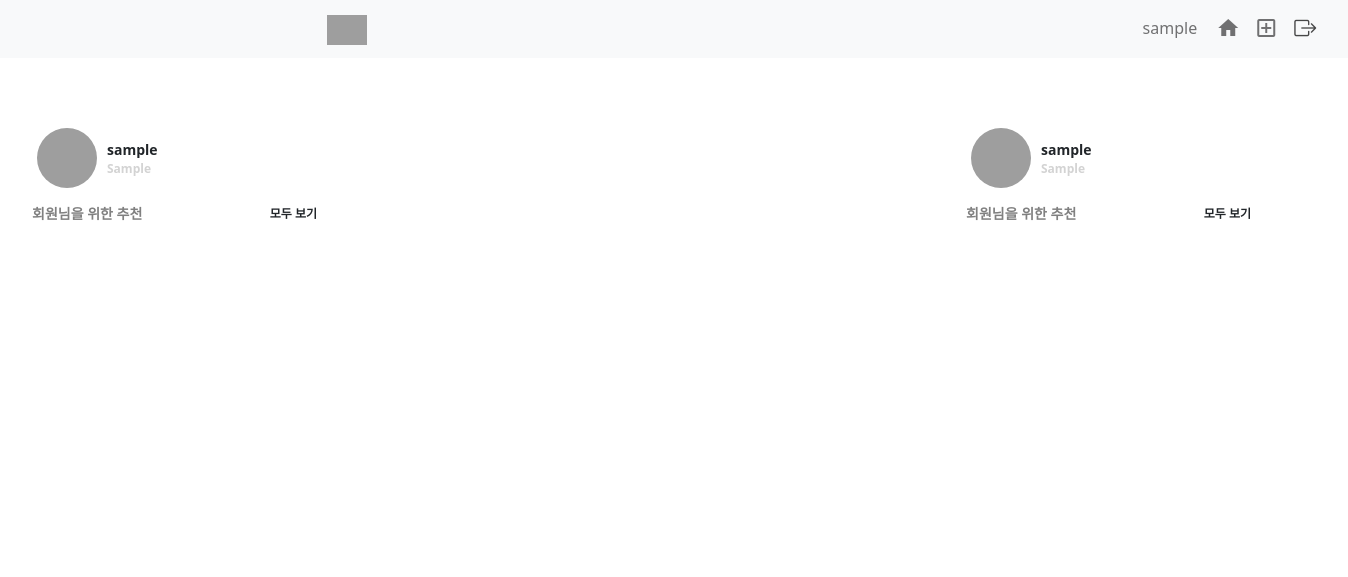
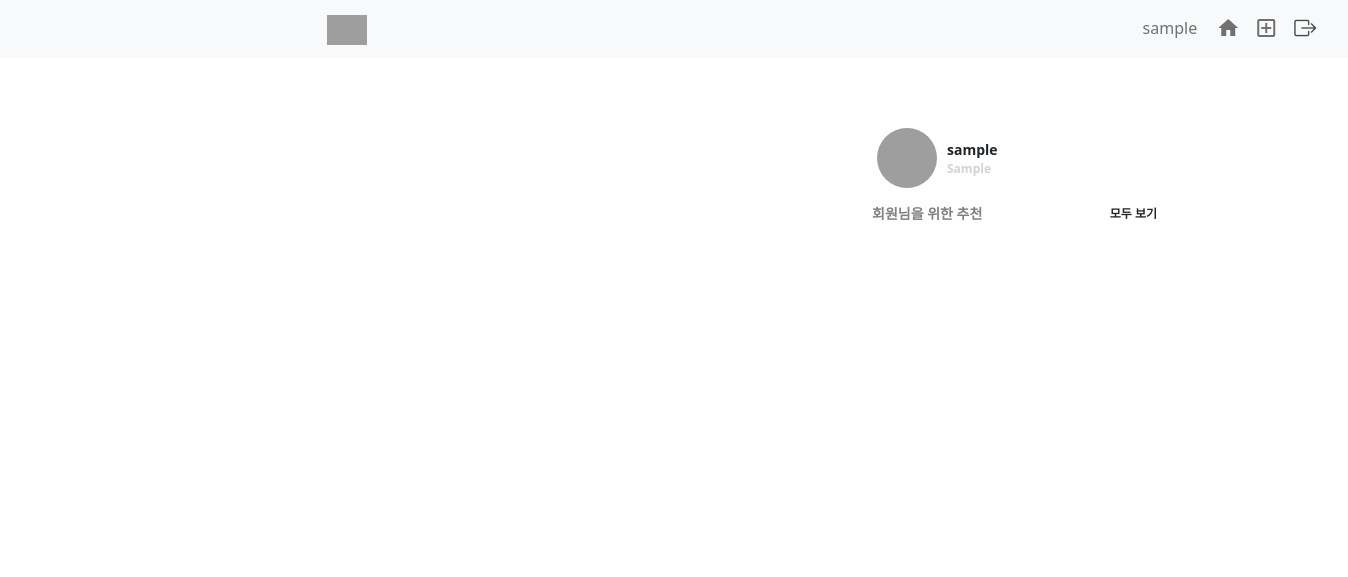
Before and after one commit to ssuin52/new_instagram, a Django app: page /tweet/ in a window 1720 px wide. Shown: the top 577 px of the page, without its empty margins (53-1401 px from the left). Run offline with Django 4.2, Linux system fonts and the light colour scheme; the visitor is signed in with stand-in values (Sample User, id 1); data comes from the database, SQL or seed files in the repository; data that the repository does not hold is empty; some libraries are stand-ins or nearby versions; grey boxes are pictures that could not be loaded.

Commit message:
메인페이지 수정

```diff
--- a/templates/tweet/home.html
+++ b/templates/tweet/home.html
@@ -3,67 +3,8 @@
 메인페이지
 {% endblock %}
 {% block content %}
-<div class="main_body" , style="width: 1700px;">
-
-    <!-- 오른 쪽 컬럼-->
-    <div class="right_body">
-        <div class="feed_name" style="justify-content: space-between">
-            <div style="display: flex; align-items: center; ">
-                <div class="big_profile_box">
-                    {% if user.image %}
-                    <img class="profile_img" src="{{ user.image.url }}">
-                    {% else %}
-                    <img class="profile_img"
-                        src="https://us.123rf.com/450wm/thesomeday123/thesomeday1231712/thesomeday123171200009/91087331-%EB%82%A8%EC%84%B1%EC%9D%84%EC%9C%84%ED%95%9C-%EA%B8%B0%EB%B3%B8-%EC%95%84%EB%B0%94%ED%83%80-%ED%94%84%EB%A1%9C%ED%95%84-%EC%95%84%EC%9D%B4%EC%BD%98-%ED%9A%8C%EC%83%89-%EC%82%AC%EC%A7%84-%EC%9E%90%EB%A6%AC-%ED%91%9C%EC%8B%9C-%EC%9E%90-%EC%9D%BC%EB%9F%AC%EC%8A%A4%ED%8A%B8-%EB%B2%A1%ED%84%B0.jpg?ver=6">
-                    {% endif %}
-                </div>
-                <div class="name_content">
-                    <span class="feed_name_txt"> {{ user.username }} </span>
-                    <span class="name_content_txt"> {{ user.first_name }} </span>
-                </div>
-            </div>
-        </div>
-        <div class="recommend_box">
-            <span style="color: gray"> 회원님을 위한 추천</span>
-            {% if user.is_authenticated %}
-            <span style="font-size: 12px;">
-                <a style="text-decoration: none; color: inherit;" href="/user">모두 보기</a>
-            </span>
-            {% endif %}
-        </div>
-        <div>
-            {% for rl in recommend_list %}
-                <div class="feed_name" style="justify-content: space-between">
-                    <div class="profile_box">
-                        {% if user.image %}
-                        <img class="profile_img" src="{{ user.image.url }}">
-                        {% else %}
-                        <img class="profile_img"
-                            src="https://us.123rf.com/450wm/thesomeday123/thesomeday1231712/thesomeday123171200009/91087331-%EB%82%A8%EC%84%B1%EC%9D%84%EC%9C%84%ED%95%9C-%EA%B8%B0%EB%B3%B8-%EC%95%84%EB%B0%94%ED%83%80-%ED%94%84%EB%A1%9C%ED%95%84-%EC%95%84%EC%9D%B4%EC%BD%98-%ED%9A%8C%EC%83%89-%EC%82%AC%EC%A7%84-%EC%9E%90%EB%A6%AC-%ED%91%9C%EC%8B%9C-%EC%9E%90-%EC%9D%BC%EB%9F%AC%EC%8A%A4%ED%8A%B8-%EB%B2%A1%ED%84%B0.jpg?ver=6">
-                        {% endif %}
-                    </div>
-                    <div class="name_content">
-                        <span class="feed_name_txt"> {{ rl.username }} </span>
-                        <span class="name_content_txt"> {{ rl.first_name }}</span>
-                    </div>
-                    <div>
-                        {% if rl in user.follow.all %}
-                        <a href="/tweet/home/{{ rl.id }}" class="link_txt"style="color:grey;">
-                            팔로잉
-                        </a>
-                        {% else %}
-                        <a href="/tweet/home/{{ rl.id }}" class="link_txt" >
-                            팔로우
-                        </a>
-                        {% endif %}
-                    </div>
-
-                </div>
-            {% endfor %}
-        </div>
-    </div>
+<div class="main_body" , style="width: 1000px; margin: 0px auto 0px auto;">
     <!-- 왼쪽 컬럼-->
-
     <!-- 작성 된 글이 나오는 곳 -->
     <div class="left_body">
         {% for tw in tweet %}
@@ -74,7 +15,7 @@
                         <div class="big_profile_box">
                             <a href="/tweet/{{ tw.id }}">
                                 {% if tw.image %}
-                                <img class="profileimage" src="{{ tw.profile_image.url }}">
+                                <img class="profileimage" src="{{ tw.image.url }}">
                                 {% else %}
                                 <img class="profileimage"
                                     src="https://us.123rf.com/450wm/thesomeday123/thesomeday1231712/thesomeday123171200009/91087331-%EB%82%A8%EC%84%B1%EC%9D%84%EC%9C%84%ED%95%9C-%EA%B8%B0%EB%B3%B8-%EC%95%84%EB%B0%94%ED%83%80-%ED%94%84%EB%A1%9C%ED%95%84-%EC%95%84%EC%9D%B4%EC%BD%98-%ED%9A%8C%EC%83%89-%EC%82%AC%EC%A7%84-%EC%9E%90%EB%A6%AC-%ED%91%9C%EC%8B%9C-%EC%9E%90-%EC%9D%BC%EB%9F%AC%EC%8A%A4%ED%8A%B8-%EB%B2%A1%ED%84%B0.jpg?ver=6">
```
